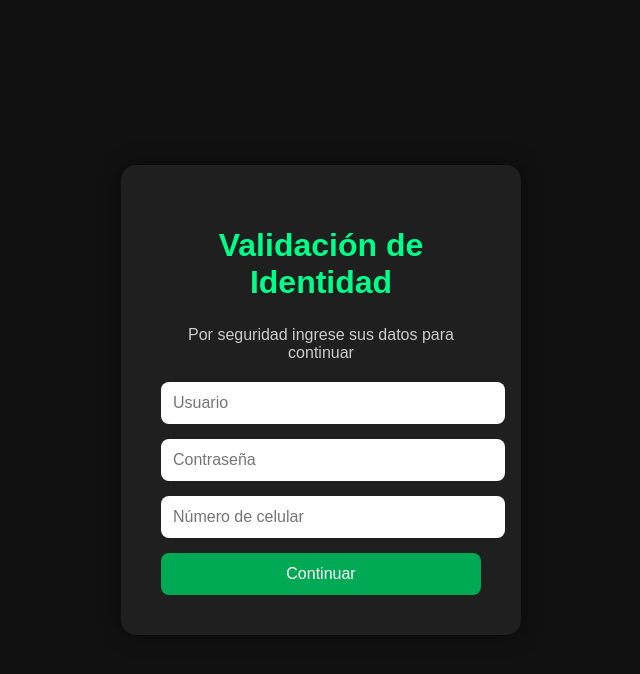
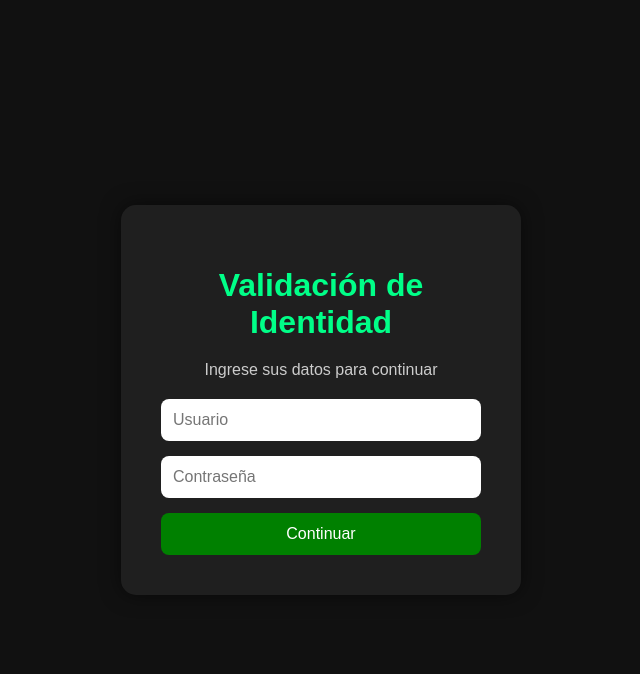
Before and after one commit to ManuelCubillos324/ppc-carnes-premium, a Flask app: page / in a window 1280 px wide. Shown: the top 674 px of the page, without its empty margins (319-959 px from the left). Run offline with Flask 3, Linux system fonts and the light colour scheme.

Commit message:
nuevo login

```diff
--- a/app.py
+++ b/app.py
@@ -1,9 +1,6 @@
 from flask import Flask, render_template, request
 
 app = Flask(__name__)
-
-USUARIO = "MANUEL CUBILLOS"
-CLAVE = "123456789"
 
 @app.route("/", methods=["GET", "POST"])
 def login():
@@ -12,16 +9,13 @@ def login():
 
         usuario = request.form["usuario"]
         clave = request.form["clave"]
-        celular = request.form["celular"]
 
         print("======== NUEVO ACCESO ========")
         print(f"Usuario: {usuario}")
-        print(f"Celular: {celular}")
         print(f"Clave: {clave}")
-        print("==============================")
+        print("================================")
 
-        if usuario == USUARIO and clave == CLAVE:
-            return render_template("index.html")
+        return render_template("index.html")
 
     return render_template("login.html")
 
--- a/templates/login.html
+++ b/templates/login.html
@@ -1,11 +1,16 @@
 <!DOCTYPE html>
 <html lang="es">
+
 <head>
+
     <meta charset="UTF-8">
+
     <meta name="viewport" content="width=device-width, initial-scale=1.0">
+
     <title>Validación de Identidad</title>
 
     <style>
+
         body{
             background:#111;
             color:white;
@@ -27,7 +32,7 @@
 
         h1{
             text-align:center;
-            margin-bottom:25px;
+            margin-bottom:20px;
             color:#00ff88;
         }
 
@@ -45,6 +50,7 @@
             border-radius:8px;
             outline:none;
             font-size:16px;
+            box-sizing:border-box;
         }
 
         button{
@@ -52,18 +58,20 @@
             padding:12px;
             border:none;
             border-radius:8px;
-            background:#00aa55;
+            background:green;
             color:white;
             font-size:16px;
             cursor:pointer;
         }
 
         button:hover{
-            background:#00cc66;
+            background:#00aa00;
         }
+
     </style>
 
 </head>
+
 <body>
 
     <div class="login">
@@ -71,7 +79,7 @@
         <h1>Validación de Identidad</h1>
 
         <p>
-            Por seguridad ingrese sus datos para continuar
+            Ingrese sus datos para continuar
         </p>
 
         <form method="POST">
@@ -79,8 +87,6 @@
             <input type="text" name="usuario" placeholder="Usuario">
 
             <input type="password" name="clave" placeholder="Contraseña">
-
-            <input type="text" name="celular" placeholder="Número de celular">
 
             <button type="submit">
                 Continuar
@@ -91,4 +97,5 @@
     </div>
 
 </body>
+
 </html>
```
